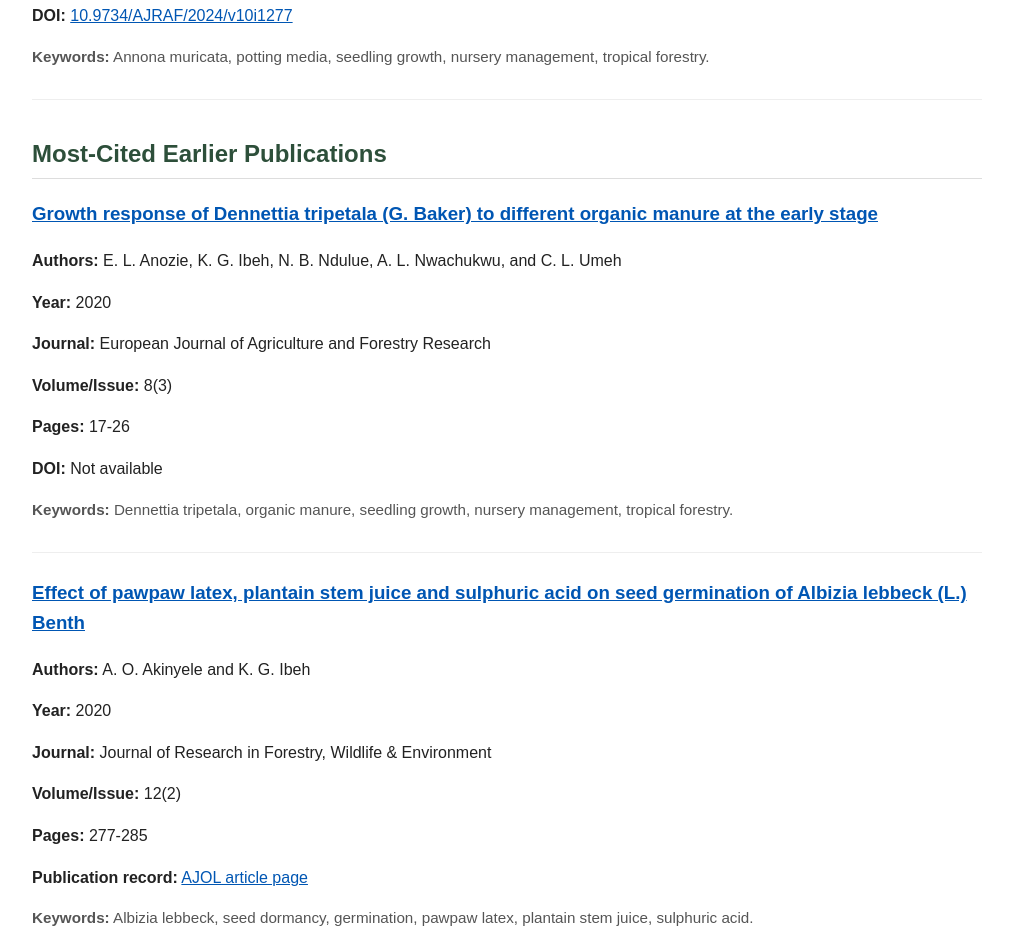
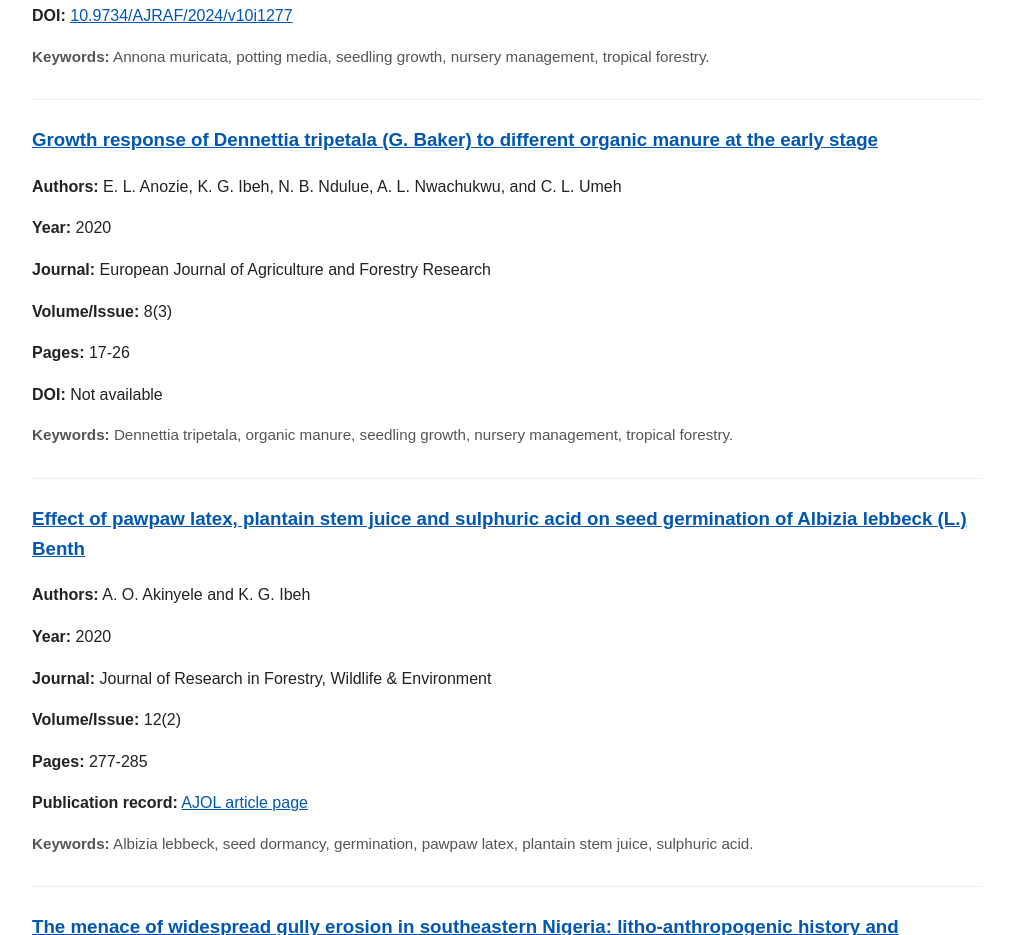
Before and after one commit to kgibeh/kgibeh.github.io, a plain HTML site: page index.html in a window 1280 px wide. Shown: the part 1640-2575 px from the top of the page, without its empty margins (133-1146 px from the left). Drawn offline with Linux system fonts and the light colour scheme.

```diff
--- a/index.html
+++ b/index.html
@@ -118,8 +118,6 @@
   <p class="keywords"><strong>Keywords:</strong> Annona muricata, potting media, seedling growth, nursery management, tropical forestry.</p>
 </div>
 
-<h2>Most-Cited Earlier Publications</h2>
-
 <div class="publication">
   <h3><a href="papers/dennettia-organic-manure-2020/">Growth response of Dennettia tripetala (G. Baker) to different organic manure at the early stage</a></h3>
   <p><strong>Authors:</strong> E. L. Anozie, K. G. Ibeh, N. B. Ndulue, A. L. Nwachukwu, and C. L. Umeh</p>
```
